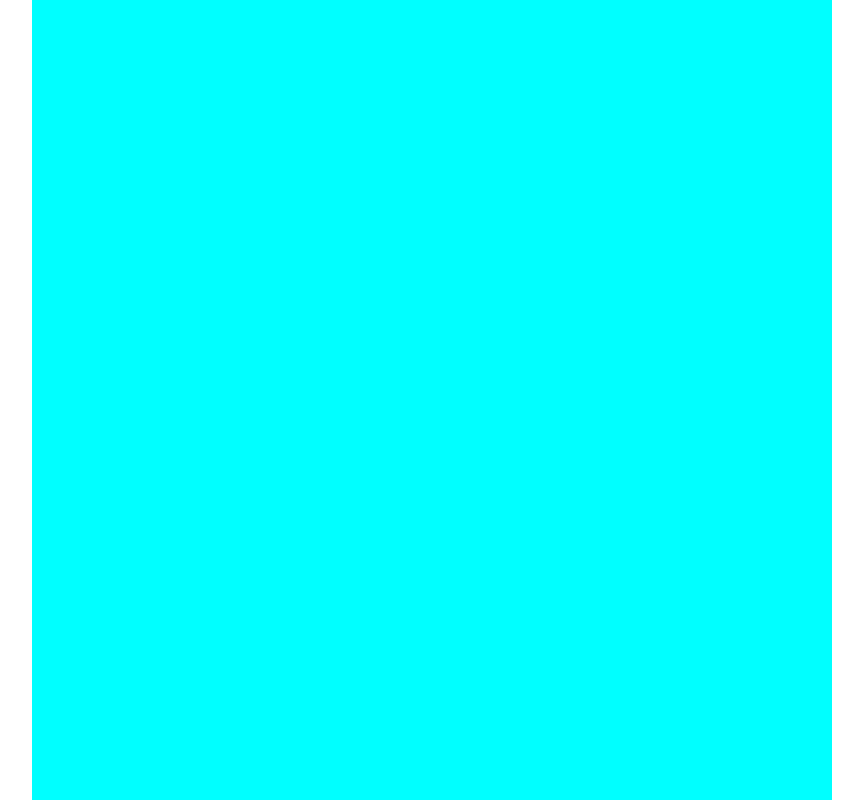
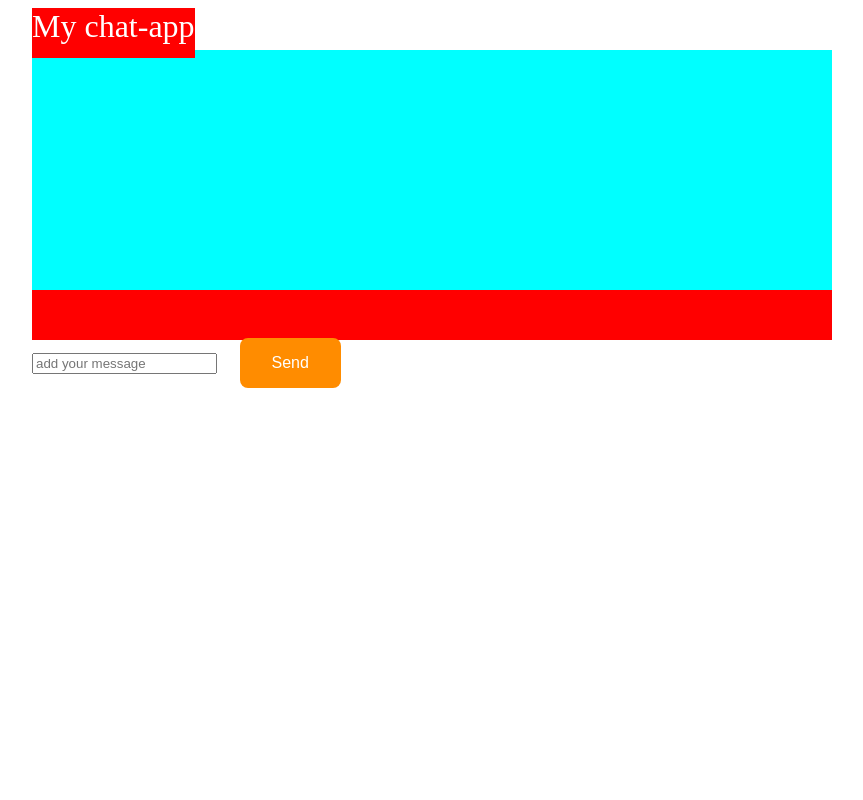
Before and after one commit to VishnuPScodes/messenger, a React (Vite) app: page / in a window 1280 px wide. Shown: the top 800 px of the page, without its empty margins (208-1071 px from the left). Built offline with nearby package versions, Linux system fonts and the light colour scheme.

Commit message:
restruction added

```diff
--- a/src/App.css
+++ b/src/App.css
@@ -7,14 +7,43 @@
 }
 #display{
   max-width:10em ;
-  min-height: 20em;
+  min-height: 3em;
   background-color: aqua;
+
+  word-wrap: break-word;
+
+
+}
+#single-message{
+  min-width: 10em;
+  background-color: greenyellow;
+  text-align: left;
+  border-radius: 50px;
+  margin-top: 15px;
+  font-size: .4em;
+
+}
+::selection {
+  color: #ffffff;
+  background-color: red;
 }
 #send-div{
   max-width: 50rem;
   height: 50px;
   background-color: red;
   font-size: 5rem;
+}
+#my-chat{
+  max-width: 50em;
+  height:50px;
+  background-color: red;
+  color: white;
+  position: fixed;
+  top: 1%;
+  font-size: .4em;
+  text-align: center;
+  font-family: cursive;
+
 }
 #button{
  background-color:darkorange;
@@ -24,4 +53,5 @@
  border-radius: .5em;
  border: none;
 
+
 }
--- a/src/App.jsx
+++ b/src/App.jsx
@@ -5,6 +5,7 @@ import {useDispatch,useSelector} from 'react-redux';
 import { addMessageRequest, addMessageSuccess } from './redux/action';
 function App() {
   const [count, setCount] = useState(0);
+  const [current,setCurrent]=useState(null);
   const [message,setMessage]=useState('');
   const messages=useSelector(state=>state.data);
 
@@ -15,7 +16,15 @@ function App() {
   console.log(message);
   const dispatch=useDispatch();
   const handleSend=(()=>{
-    dispatch(addMessageSuccess(message))
+    if(message==current){
+      alert('Hey ,Dont send same message again,not needed')
+    }
+    else{
+      dispatch(addMessageSuccess(message));
+      setCurrent(message);
+    }
+
+
   })
 
   console.log(messages);
@@ -24,8 +33,10 @@ function App() {
   return (
     <div className="App">
            <div  id='main-container'>
+            <div id='my-chat'>My chat-app</div>
+            <div style={{height:"50px"}}></div>
             <div id='display'>    {messages.map((e)=>{
-              return <div>{e}</div>
+              return <div id='single-message'>{e}</div>
             })}</div>
             <div id='send-div'> <input type="text" onChange={handleChange} placeholder='add your message' />   <button id='button' disabled={message==''} onClick={handleSend}>Send</button>
 
```
